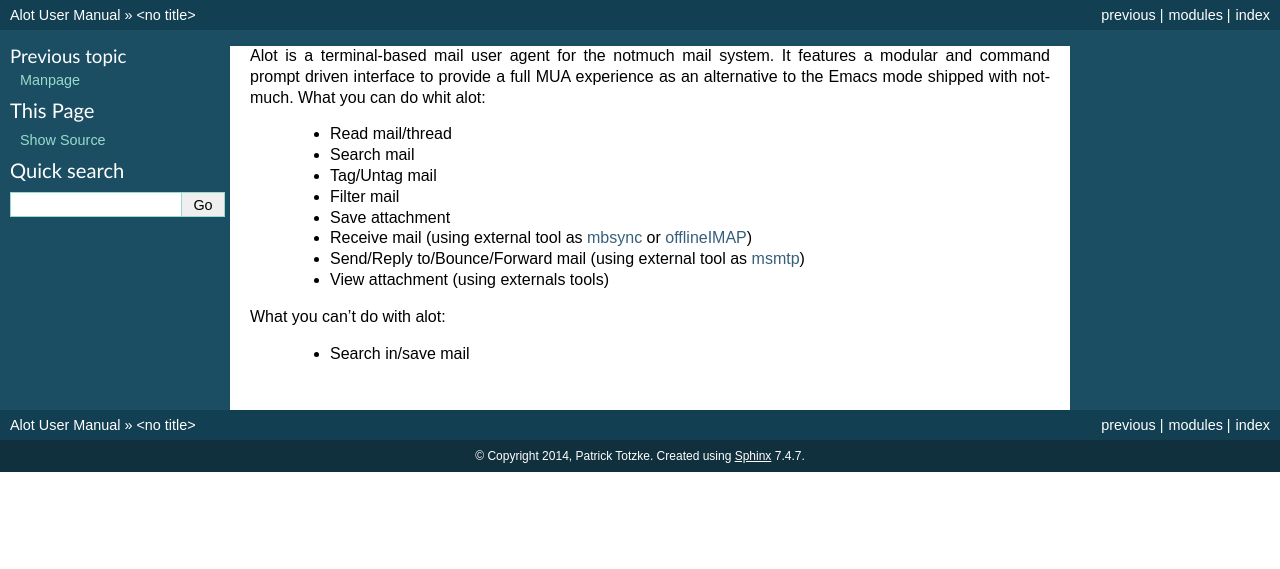
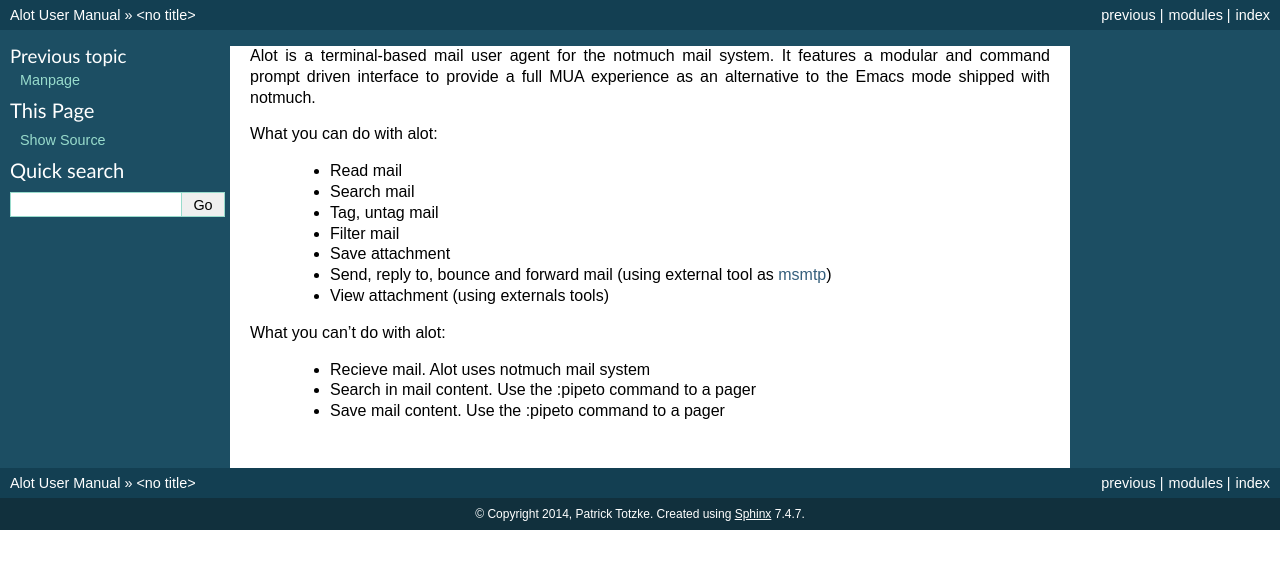
Before and after one commit to pazz/alot, a Sphinx documentation site: the page built from docs/source/description.rst, in a window 1280 px wide. Shown: the top 569 px of the page. Built offline with Sphinx 7.4.7, drawn with Linux system fonts in a browser that asks for light colours.

Commit message:
typo fix on description and remove sending mail

```diff
--- a/docs/source/description.rst
+++ b/docs/source/description.rst
@@ -2,17 +2,19 @@
 It features a modular and command prompt driven interface
 to provide a full MUA experience as an alternative to the Emacs mode shipped
 with notmuch.
-What you can do whit alot:
 
-	* Read mail/thread
+What you can do with alot:
+
+	* Read mail
 	* Search mail
-	* Tag/Untag mail
+	* Tag, untag mail
 	* Filter mail
 	* Save attachment
-	* Receive mail (using external tool as `mbsync <http://isync.sourceforge.net/mbsync.html>`_ or `offlineIMAP <http://www.offlineimap.org/>`_)
-	* Send/Reply to/Bounce/Forward mail (using external tool as `msmtp <https://marlam.de/msmtp/>`_)
+	* Send, reply to, bounce and forward mail (using external tool as `msmtp <https://marlam.de/msmtp/>`_)
 	* View attachment (using externals tools)
 
 What you can't do with alot:
 
-	* Search in/save mail
+	* Recieve mail. Alot uses notmuch mail system
+	* Search in mail content. Use the :pipeto command to a pager
+	* Save mail content. Use the :pipeto command to a pager
```
